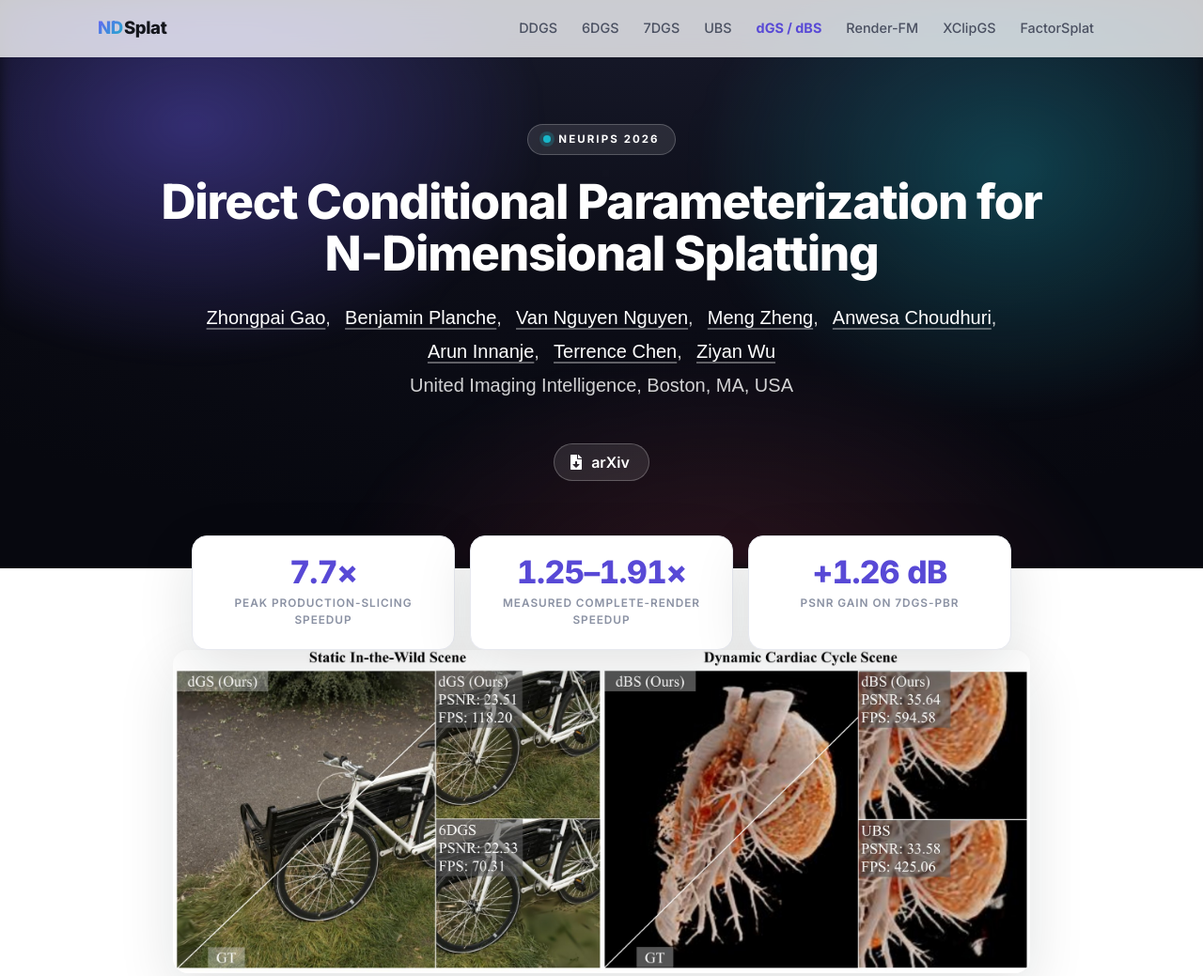
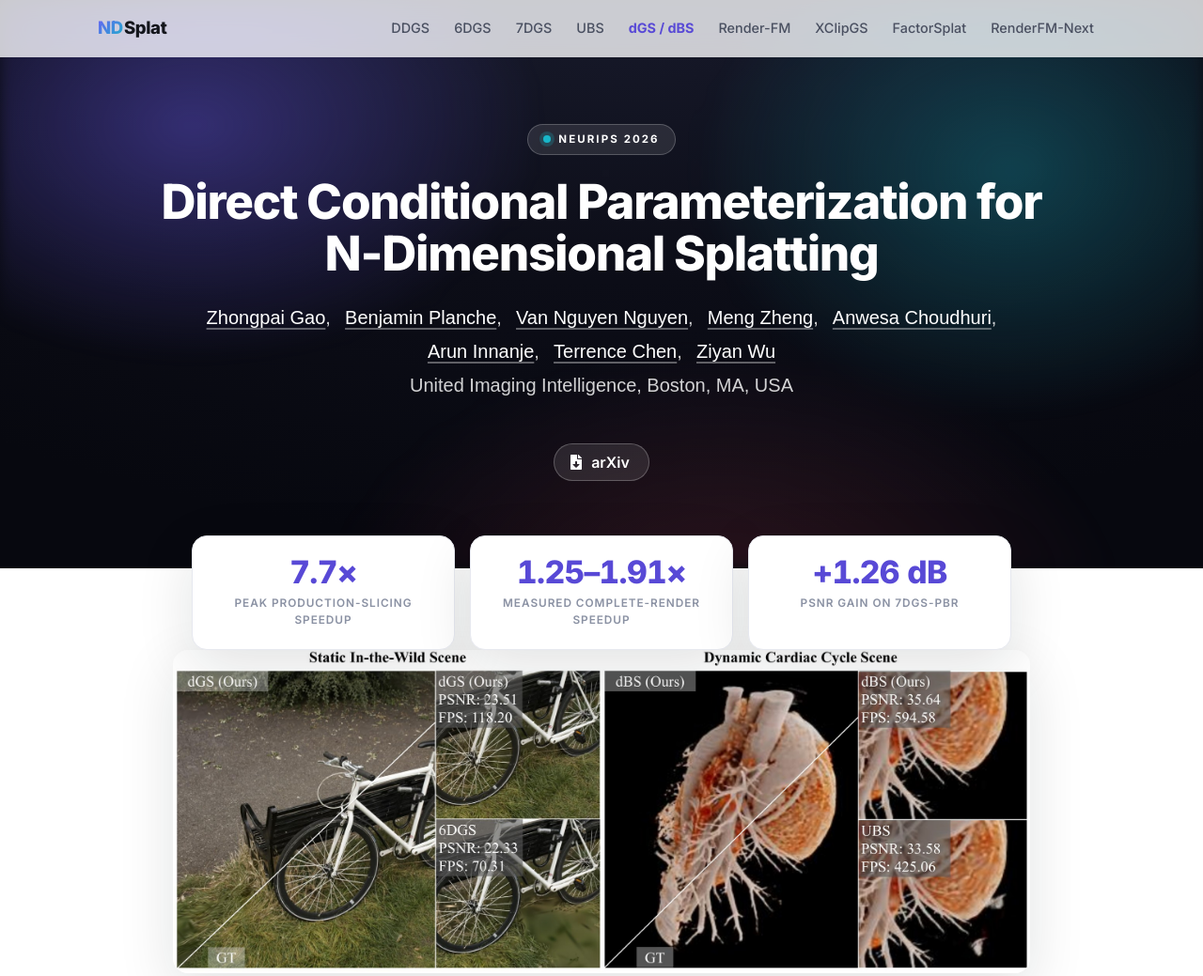
Before and after one commit to Gaozhongpai/dgs, a plain HTML site: page index.html in a window 1280 px wide. Shown: the top 1039 px of the page at 94% size. Drawn offline with Linux system fonts and the light colour scheme; a web font is replaced by a local one.

Commit message:
Add RenderFM-Next to nav and related-work grid
Co-Authored-By: Claude <noreply@anthropic.com>
Claude-Session: https://claude.ai/code/session_012yFTtEQAa6abirX9MT5GjP

```diff
--- a/index.html
+++ b/index.html
@@ -91,6 +91,7 @@
         <a href="https://gaozhongpai.github.io/renderfm/">Render-FM</a>
         <a href="https://gaozhongpai.github.io/XClipGS/">XClipGS</a>
         <a href="https://gaozhongpai.github.io/FactorSplat/">FactorSplat</a>
+        <a href="https://gaozhongpai.github.io/renderfmnext/">RenderFM-Next</a>
       </nav>
       <button class="nd-nav-toggle" id="ndNavToggle" aria-label="Toggle navigation">
         <span></span><span></span><span></span>
@@ -491,6 +492,11 @@
           <span class="nd-rel-name">FactorSplat</span>
           <span class="nd-rel-desc">Editable transfer functions for medical Gaussian proxies &mdash; no retraining per preset.</span>
         </a>
+        <a class="nd-rel" href="https://gaozhongpai.github.io/renderfmnext/">
+          <span class="nd-rel-venue">arXiv</span>
+          <span class="nd-rel-name">RenderFM-Next</span>
+          <span class="nd-rel-desc">One feed-forward model for CT and MR with learned refinement, TF edits and exact clipping.</span>
+        </a>
       </div>
     </div>
   </section>
```
